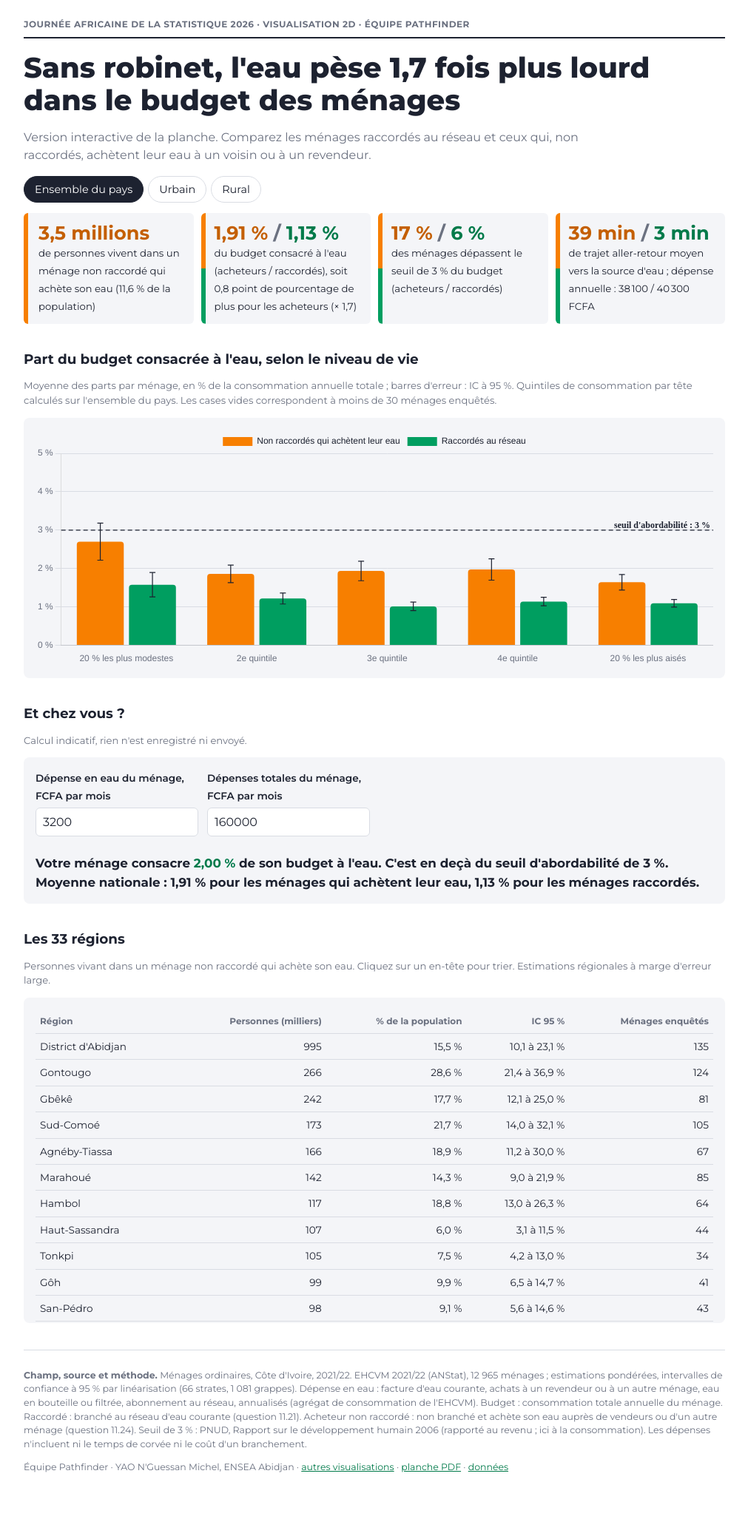
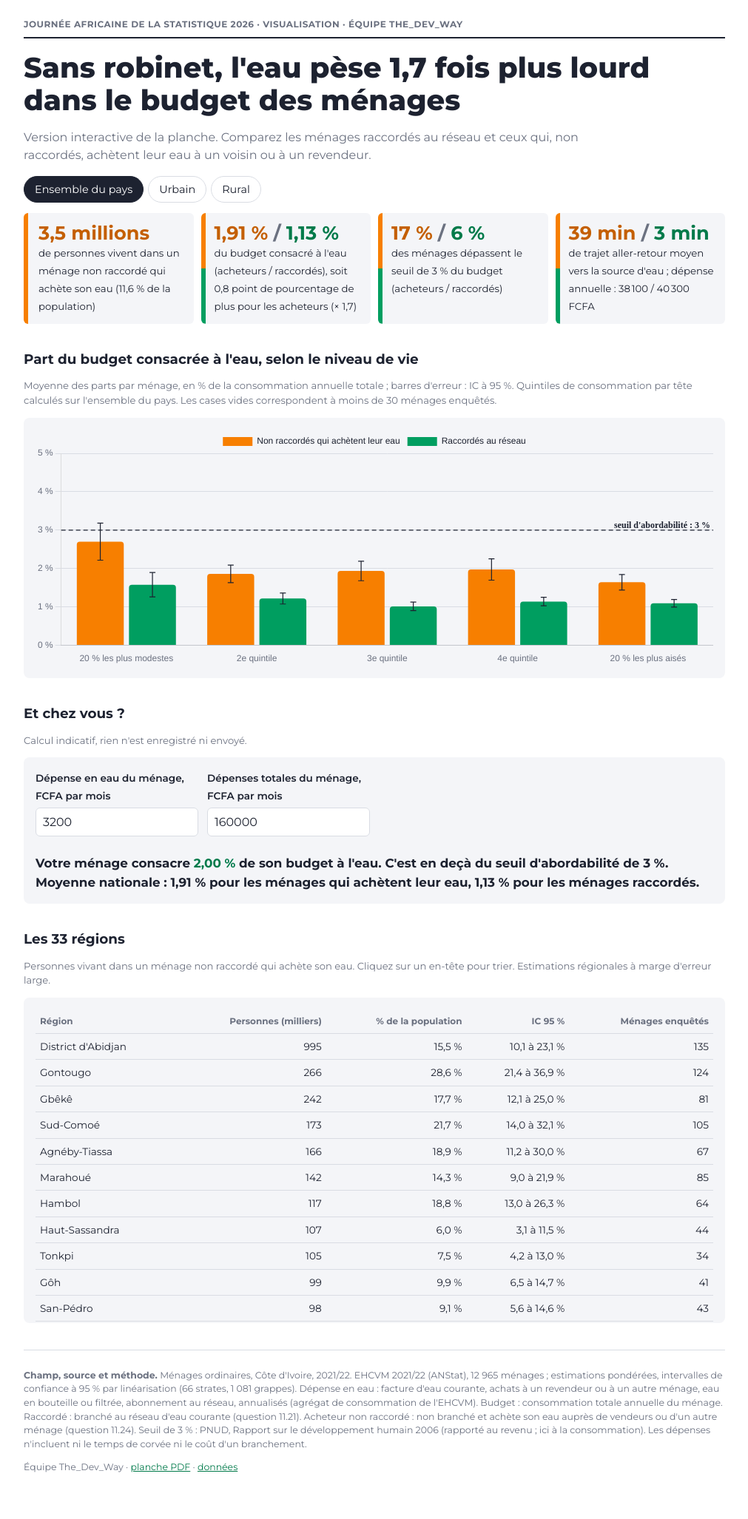
Before and after one commit to Michhhel/jas2026-pathfinder, a plain HTML site: page 2D/index.html in a window 1280 px wide. Shown: the whole page at 74% size, without its empty margins (134-1145 px from the left). Drawn offline with nearby package versions, Linux system fonts and the light colour scheme.

Commit message:
Version finale The_Dev_Way

```diff
--- a/2D/index.html
+++ b/2D/index.html
@@ -3,7 +3,7 @@
 <head>
 <meta charset="utf-8">
 <meta name="viewport" content="width=device-width, initial-scale=1">
-<title>Le coût caché de l'eau · Pathfinder</title>
+<title>Le coût caché de l'eau sans robinet</title>
 <meta name="description" content="Part du budget consacrée à l'eau par les ménages ivoiriens, selon qu'ils sont raccordés au réseau ou achètent leur eau. EHCVM 2021/22.">
 <link rel="preconnect" href="https://fonts.googleapis.com">
 <link href="https://fonts.googleapis.com/css2?family=Montserrat:wght@400;600;700;800&display=swap" rel="stylesheet">
@@ -36,7 +36,7 @@ footer{margin-top:36px;font-size:.78rem;color:var(--gris);border-top:1px solid v
 </head>
 <body>
 <main>
-<div class="kicker">JOURNÉE AFRICAINE DE LA STATISTIQUE 2026 · VISUALISATION 2D · ÉQUIPE PATHFINDER</div>
+<div class="kicker">JOURNÉE AFRICAINE DE LA STATISTIQUE 2026 · VISUALISATION · ÉQUIPE THE_DEV_WAY</div>
 <h1>Sans robinet, l'eau pèse 1,7 fois plus lourd dans le budget des ménages</h1>
 <p class="sous">Version interactive de la planche. Comparez les ménages raccordés au réseau et ceux qui, non raccordés, achètent leur eau à un voisin ou à un revendeur.</p>
 
@@ -61,7 +61,7 @@ footer{margin-top:36px;font-size:.78rem;color:var(--gris);border-top:1px solid v
 
 <footer>
 <p><b>Champ, source et méthode.</b> Ménages ordinaires, Côte d'Ivoire, 2021/22. EHCVM 2021/22 (ANStat), 12 965 ménages ; estimations pondérées, intervalles de confiance à 95 % par linéarisation (66 strates, 1 081 grappes). Dépense en eau : facture d'eau courante, achats à un revendeur ou à un autre ménage, eau en bouteille ou filtrée, abonnement au réseau, annualisés (agrégat de consommation de l'EHCVM). Budget : consommation totale annuelle du ménage. Raccordé : branché au réseau d'eau courante (question 11.21). Acheteur non raccordé : non branché et achète son eau auprès de vendeurs ou d'un autre ménage (question 11.24). Seuil de 3 % : PNUD, Rapport sur le développement humain 2006 (rapporté au revenu ; ici à la consommation). Les dépenses n'incluent ni le temps de corvée ni le coût d'un branchement.</p>
-<p>Équipe Pathfinder · YAO N'Guessan Michel, ENSEA Abidjan · <a href="../">autres visualisations</a> · <a href="../telechargements/Projet2_D_cout_cache_eau.pdf">planche PDF</a> · <a href="donnees.json">données</a></p>
+<p>Équipe The_Dev_Way · <a href="Projet2_D_cout_cache_eau.pdf">planche PDF</a> · <a href="donnees.json">données</a></p>
 </footer>
 </main>
 <script>
```
Also changed, not shown: 2D/template.html (+3 -3 lines), 1 other file.
